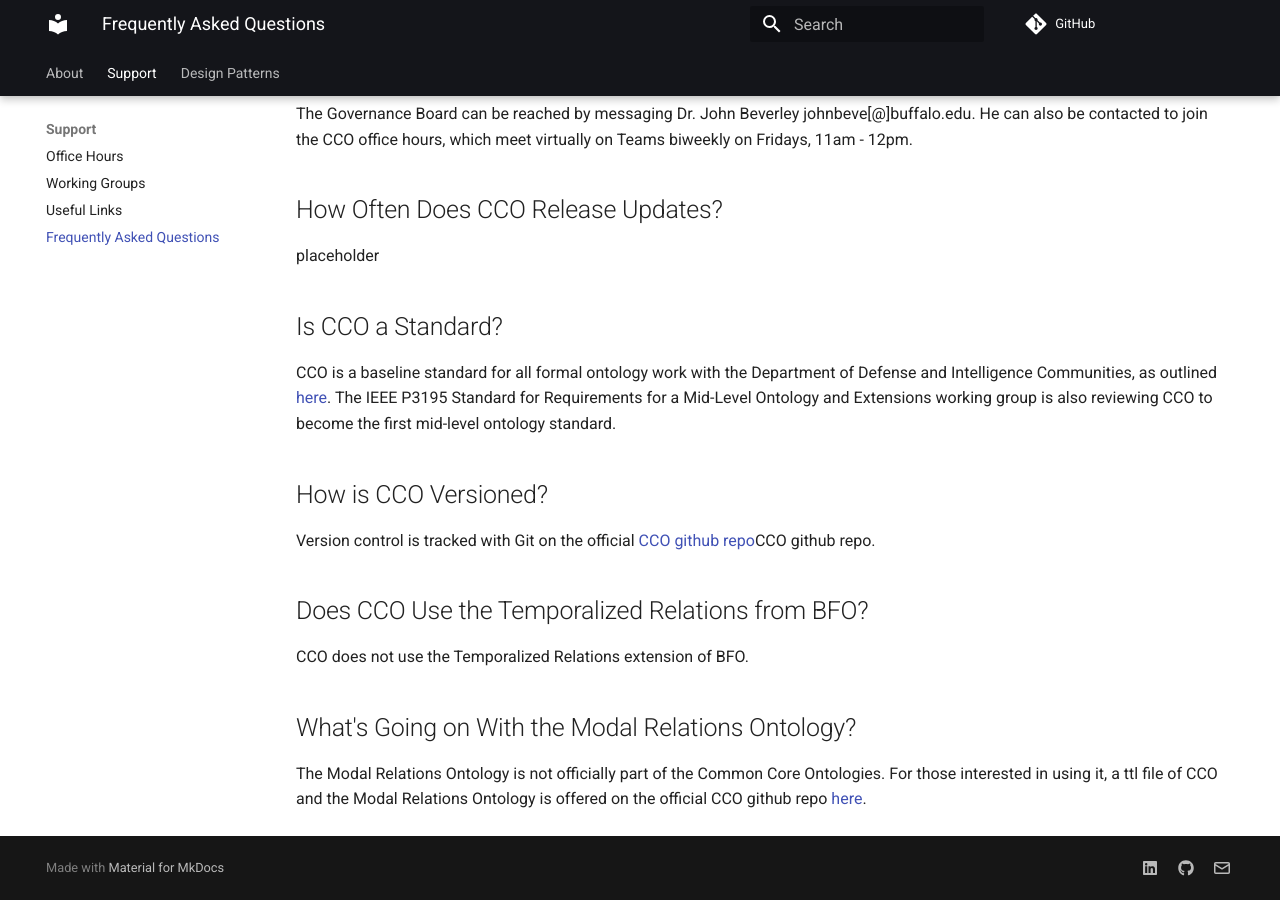
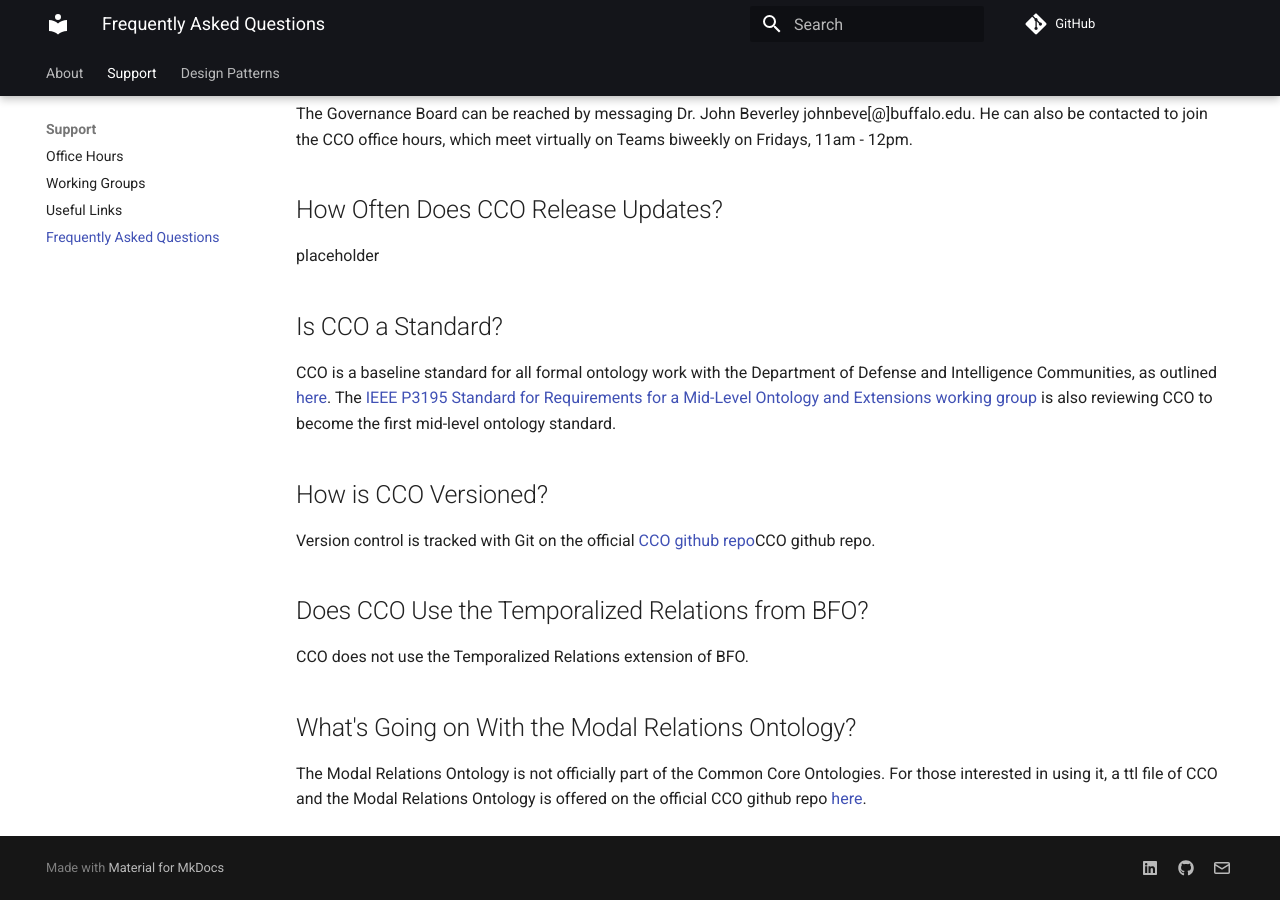
Before and after one commit to CommonCoreOntology/cco-webpage, an MkDocs documentation site: the page built from docs/faq.md, in a window 1280 px wide and 900 px high, scrolled down 1384 px. Built offline with MkDocs 1.6.1 and Material for MkDocs 9.7.7, drawn with Linux system fonts in a browser that asks for light colours; comment, search, counter and statistics services are not loaded; part of the change alters nothing that is shown.

```diff
--- a/docs/faq.md
+++ b/docs/faq.md
@@ -27,7 +27,7 @@
   <h2>How Often Does CCO Release Updates?</h2>
     <p>placeholder</p>
   <h2>Is CCO a Standard?</h2>
-    <p>CCO is a baseline standard for all formal ontology work with the Department of Defense and Intelligence Communities, as outlined <a href="https://dailynous.com/wp-content/uploads/2024/03/memo-dod-applied-ontology.pdf" target="_blank">here</a>. The IEEE P3195 Standard for Requirements for a Mid-Level Ontology and Extensions working group is also reviewing CCO to become the first mid-level ontology standard.</p>
+    <p>CCO is a baseline standard for all formal ontology work with the Department of Defense and Intelligence Communities, as outlined <a href="https://dailynous.com/wp-content/uploads/2024/03/memo-dod-applied-ontology.pdf" target="_blank">here</a>. The <a href="https://sagroups.ieee.org/oswg/" target="_blank">IEEE P3195 Standard for Requirements for a Mid-Level Ontology and Extensions working group</a> is also reviewing CCO to become the first mid-level ontology standard.</p>
   <h2>How is CCO Versioned?</h2>
     <p>Version control is tracked with Git on the official <a href="https://github.com/CommonCoreOntology/CommonCoreOntologies/tree/develop" target="_blank">CCO github repo</a>CCO github repo.</p>
   <h2>Does CCO Use the Temporalized Relations from BFO?</h2>
```
